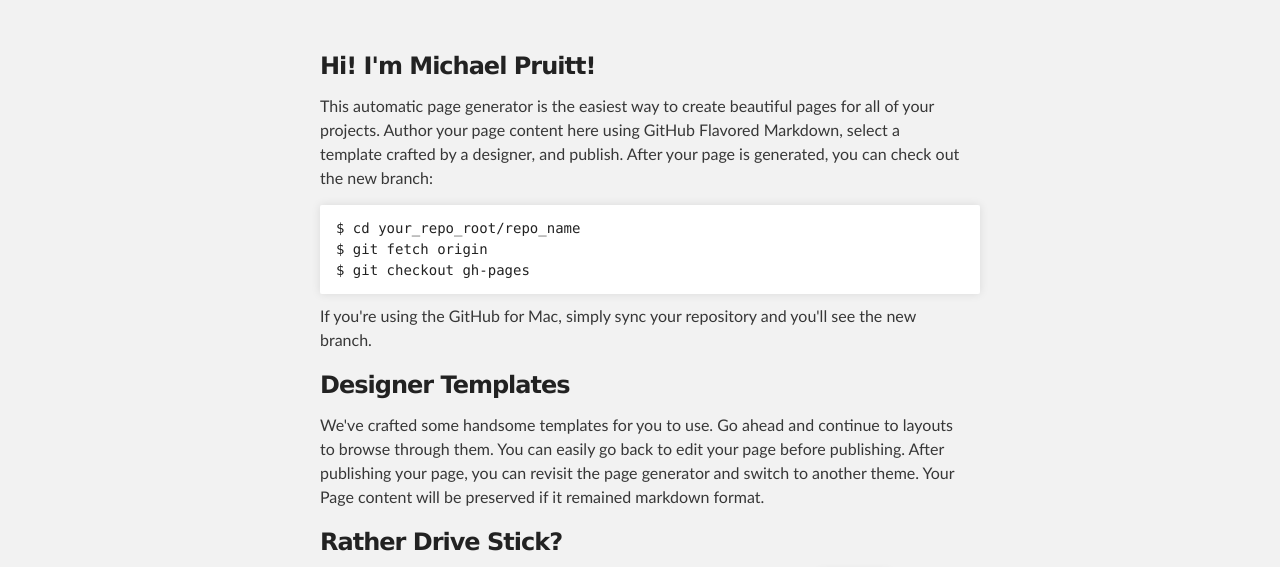
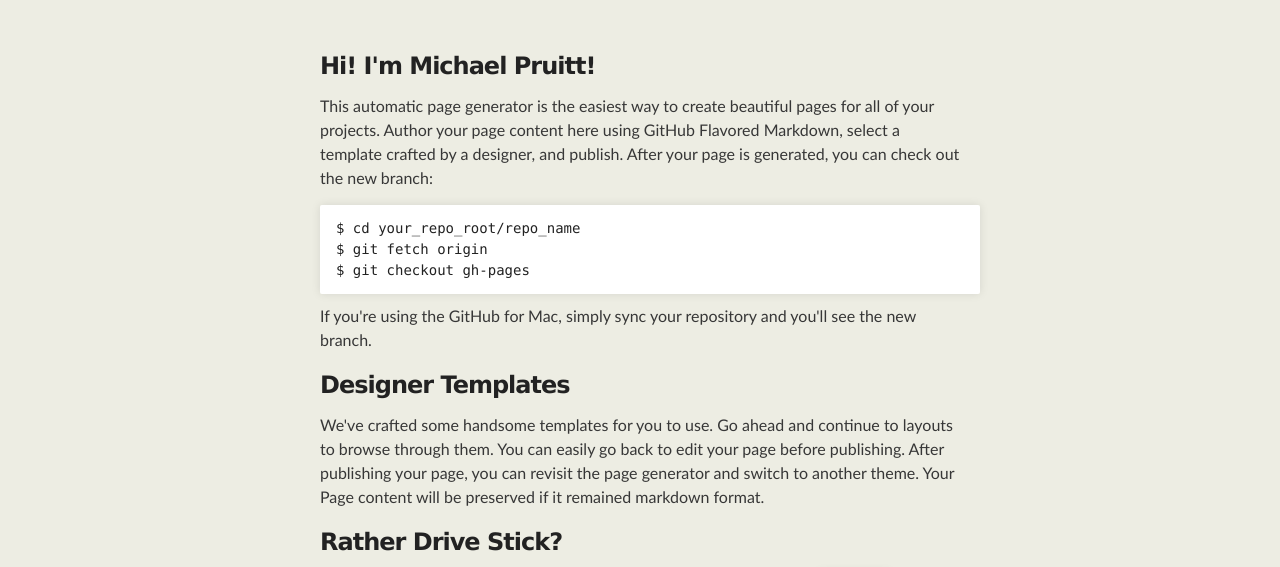
Before and after one commit to mcpruitt/mcpruitt.github.io, a plain HTML site: page index.html in a window 1280 px wide. Shown: the part 176-743 px from the top of the page. Drawn offline with Linux system fonts and the light colour scheme.

Commit message:
Updated background color.

```diff
--- a/stylesheets/stylesheet.css
+++ b/stylesheets/stylesheet.css
@@ -357,7 +357,7 @@ Full-Width Styles
 }
 
 #main_content_wrap {
-  background: #f2f2f2;
+  background: #edede3;
   border-top: 1px solid #111;
   border-bottom: 1px solid #111;
 }
```
